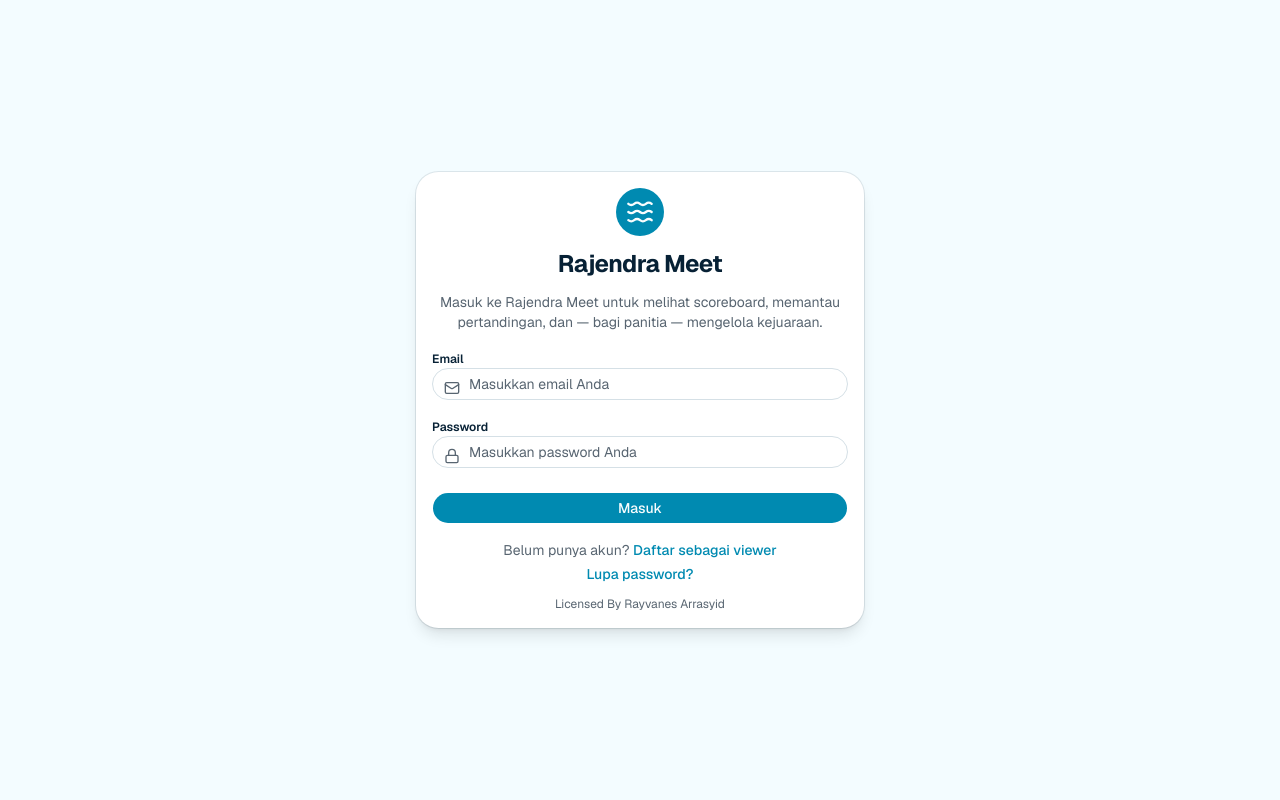
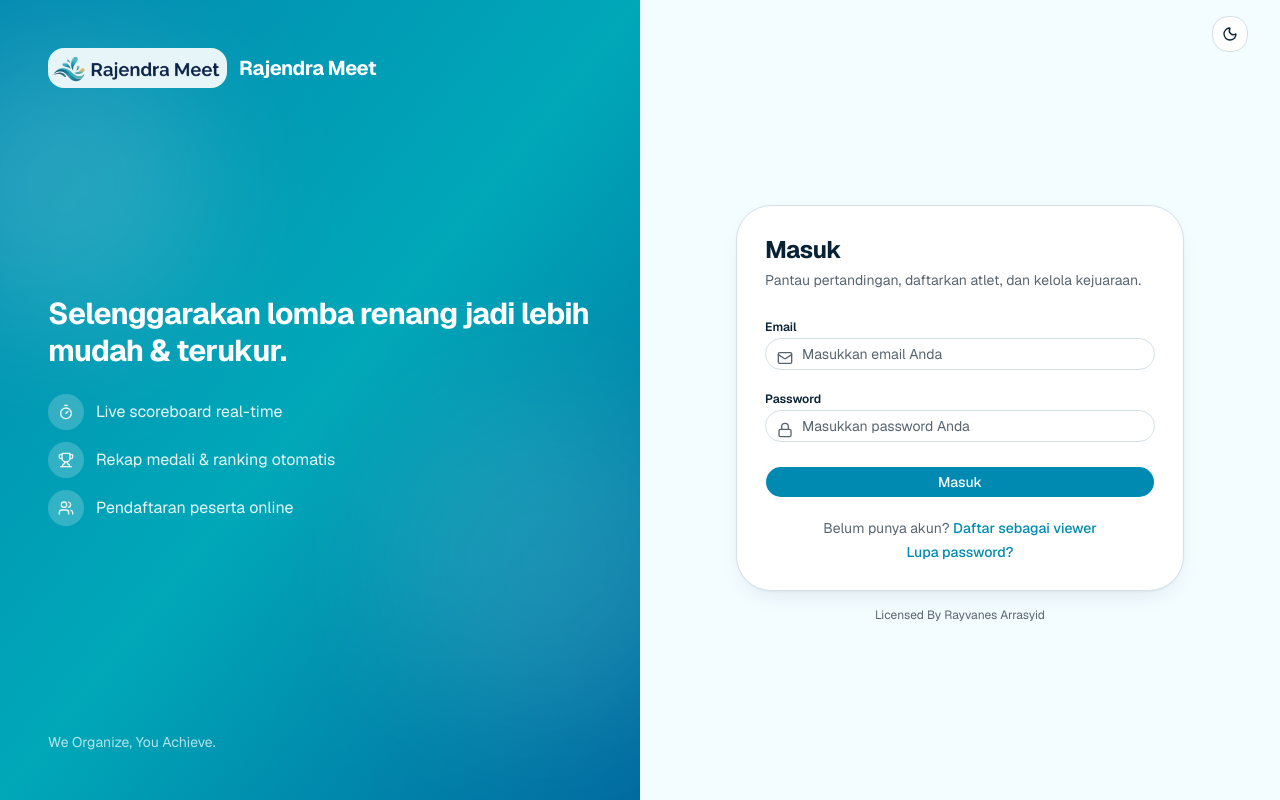
Before and after one commit to rayy1123/rajendra-meet, a Next.js app: page /login in a window 1280 px wide. Built offline with nearby package versions, Linux system fonts and the light colour scheme.

Commit message:
ux login: split layout brand + form premium

```diff
--- a/src/app/login/page.tsx
+++ b/src/app/login/page.tsx
@@ -2,10 +2,10 @@
 
 import { useState } from 'react';
 import { createClient } from '@/lib/supabase/client';
-import { Waves, Lock, Mail, Loader2 } from 'lucide-react';
+import { Waves, Lock, Mail, Loader2, Trophy, Timer, Users } from 'lucide-react';
 import { Button } from '@/components/ui/button';
 import { Input } from '@/components/ui/input';
-import { Card, CardContent, CardHeader, CardTitle, CardDescription } from '@/components/ui/card';
+import { ThemeToggle } from '@/components/modules/theme-toggle';
 import Link from 'next/link';
 
 export default function LoginPage() {
@@ -40,8 +40,6 @@ export default function LoginPage() {
       }
 
       const ADMIN_ROLES = ['super_admin', 'event_admin', 'operator'];
-      // Gunakan user dari hasil signIn langsung (tidak perlu getUser lagi),
-      // sehingga tidak ada race condition session di client memory.
       const userId = data.user?.id;
       const { data: profile } = await supabase
         .from('profiles')
@@ -49,13 +47,8 @@ export default function LoginPage() {
         .eq('id', userId ?? '')
         .single();
       const role = (profile as { role?: string } | null)?.role;
-      // Admin/operator masuk ke dashboard events; viewer (orang tua/peserta)
-      // diarahkan ke halaman pendaftaran mereka yang punya navigasi publik,
-      // bukan langsung ke scoreboard (halaman publik tanpa menu).
       const target = role && ADMIN_ROLES.includes(role) ? '/events' : '/dashboard-viewer';
 
-      // Full navigation (bukan router.push) agar middleware membaca cookie session
-      // yang baru diset — menghindari redirect loop /login <-> dashboard.
       window.location.assign(target);
     } catch (err: unknown) {
       setErrorMsg(err instanceof Error ? err.message : 'Terjadi kesalahan sistem.');
@@ -64,29 +57,63 @@ export default function LoginPage() {
   };
 
   return (
-    <div className="flex min-h-screen items-center justify-center bg-background px-4">
-      <Card className="w-full max-w-md border-border bg-card shadow-lg">
-        <CardHeader className="space-y-2 text-center">
-          <div className="mx-auto flex h-12 w-12 items-center justify-center rounded-2xl bg-primary text-primary-foreground">
-            <Waves className="w-7 h-7" />
+    <div className="flex min-h-screen bg-background">
+      {/* Panel brand (kiri) — tersembunyi di mobile */}
+      <div className="relative hidden w-1/2 overflow-hidden bg-gradient-to-br from-[var(--m-aqua)] via-[var(--brand-2)] to-[var(--brand-3)] lg:flex lg:flex-col lg:justify-between lg:p-12">
+        <div className="absolute -left-20 top-10 h-72 w-72 rounded-full bg-white/15 blur-3xl animate-blob" />
+        <div className="absolute -right-16 bottom-20 h-80 w-80 rounded-full bg-white/10 blur-3xl animate-blob-slow" />
+        <div className="relative flex items-center gap-3 text-white">
+          <img src="/brand/logo.png" alt="Rajendra Meet" className="h-10 w-auto rounded-lg bg-white/90 p-1" />
+          <span className="text-xl font-bold tracking-tight">Rajendra Meet</span>
         </div>
-          <CardTitle className="text-2xl font-bold tracking-tight">Rajendra Meet</CardTitle>
-          <CardDescription>
-            Masuk ke Rajendra Meet untuk melihat scoreboard, memantau pertandingan,
-            dan — bagi panitia — mengelola kejuaraan.
-          </CardDescription>
-        </CardHeader>
+        <div className="relative space-y-6 text-white">
+          <h2 className="text-3xl font-bold leading-tight tracking-tight">
+            Selenggarakan lomba renang jadi lebih mudah & terukur.
+          </h2>
+          <ul className="space-y-3 text-white/90">
+            {[
+              { icon: Timer, t: 'Live scoreboard real-time' },
+              { icon: Trophy, t: 'Rekap medali & ranking otomatis' },
+              { icon: Users, t: 'Pendaftaran peserta online' },
+            ].map((f) => (
+              <li key={f.t} className="flex items-center gap-3">
+                <span className="flex h-9 w-9 items-center justify-center rounded-xl bg-white/20">
+                  <f.icon className="h-4 w-4" />
+                </span>
+                {f.t}
+              </li>
+            ))}
+          </ul>
+        </div>
+        <p className="relative text-sm text-white/70">We Organize, You Achieve.</p>
+      </div>
 
-        <CardContent>
-          <form onSubmit={handleLogin} className="space-y-4">
+      {/* Form (kanan) */}
+      <div className="flex w-full flex-col px-4 lg:w-1/2">
+        <div className="flex justify-end p-4">
+          <ThemeToggle />
+        </div>
+        <div className="flex flex-1 items-center justify-center pb-10">
+          <div className="w-full max-w-md">
+            <div className="mb-6 flex items-center gap-3 lg:hidden">
+              <img src="/brand/logo.png" alt="Rajendra Meet" className="h-9 w-auto rounded-md" />
+              <span className="text-lg font-bold tracking-tight text-foreground">Rajendra Meet</span>
+            </div>
+            <div className="rounded-3xl border border-border bg-card p-7 shadow-[var(--shadow-card)]">
+              <h1 className="text-2xl font-bold tracking-tight text-foreground">Masuk</h1>
+              <p className="mt-1 text-sm text-muted-foreground">
+                Pantau pertandingan, daftarkan atlet, dan kelola kejuaraan.
+              </p>
+
+              <form onSubmit={handleLogin} className="mt-6 space-y-4">
                 {errorMsg && (
-              <div className="border border-destructive/20 bg-destructive/10 p-3 rounded-lg font-medium text-destructive text-sm">
+                  <div className="rounded-lg border border-destructive/20 bg-destructive/10 p-3 text-sm font-medium text-destructive">
                     {errorMsg}
                   </div>
                 )}
 
-            <div className="space-y-1">
-              <label className="text-xs font-semibold">Email</label>
+                <div className="space-y-1.5">
+                  <label className="text-xs font-semibold text-foreground">Email</label>
                   <div className="relative">
                     <Mail className="absolute left-3 top-3 h-4 w-4 text-muted-foreground" />
                     <Input
@@ -100,8 +127,8 @@ export default function LoginPage() {
                   </div>
                 </div>
 
-            <div className="space-y-1">
-              <label className="text-xs font-semibold">Password</label>
+                <div className="space-y-1.5">
+                  <label className="text-xs font-semibold text-foreground">Password</label>
                   <div className="relative">
                     <Lock className="absolute left-3 top-3 h-4 w-4 text-muted-foreground" />
                     <Input
@@ -126,7 +153,7 @@ export default function LoginPage() {
                 </Button>
               </form>
 
-          <p className="mt-4 text-center text-sm text-muted-foreground">
+              <p className="mt-5 text-center text-sm text-muted-foreground">
                 Belum punya akun?{' '}
                 <Link href="/register" className="font-medium text-primary hover:underline">
                   Daftar sebagai viewer
@@ -137,11 +164,13 @@ export default function LoginPage() {
                   Lupa password?
                 </Link>
               </p>
-          <p className="mt-3 px-2 text-center text-xs text-muted-foreground">
+            </div>
+            <p className="mt-4 text-center text-xs text-muted-foreground">
               Licensed By Rayvanes Arrasyid
             </p>
-        </CardContent>
-      </Card>
+          </div>
+        </div>
+      </div>
     </div>
   );
 }
```
Lines whose indentation alone changed are shown as unchanged.
